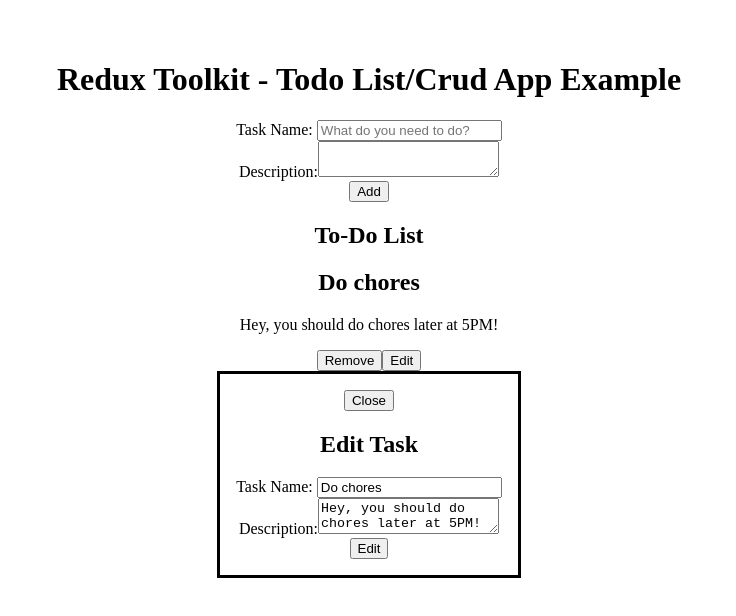
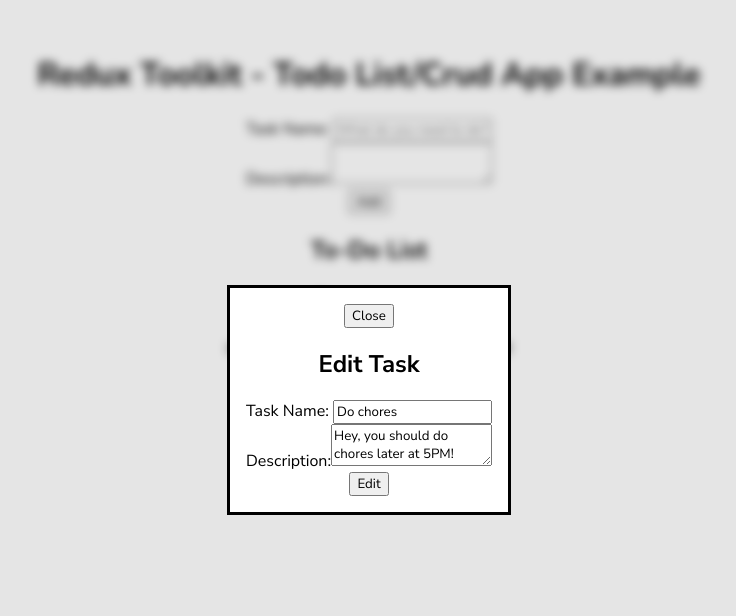
Before and after one commit to Shubamium/ReduxTodos, a React (Vite) app: page / in a window 1280 px wide. Both pictures are taken after a click on the button "Edit". Shown: the top 616 px of the page, without its empty margins (271-1007 px from the left). Built offline with nearby package versions, Linux system fonts and the light colour scheme.

Commit message:
Fix the dialog to modal

```diff
--- a/package.json
+++ b/package.json
@@ -15,7 +15,8 @@
     "react-dom": "^18.2.0",
     "react-hook-form": "^7.44.3",
     "react-redux": "^8.0.7",
-    "redux": "^4.2.1"
+    "redux": "^4.2.1",
+    "styled-components": "^5.3.11"
   },
   "devDependencies": {
     "@types/react": "^18.0.37",
--- a/src/App.css
+++ b/src/App.css
@@ -1,6 +1,11 @@
+@import url('https://fonts.googleapis.com/css2?family=Nunito+Sans:ital,wght@0,200;0,300;0,400;0,500;0,600;0,700;0,800;0,900;0,1000;1,200;1,300;1,400;1,500;1,600;1,700;1,800;1,900;1,1000&display=swap');
 #root {
   max-width: 1280px;
   margin: 0 auto;
   padding: 2rem;
   text-align: center;
 }
+
+*{
+  font-family: 'Nunito Sans',sans-serif;
+}
--- a/src/components/TodoView.jsx
+++ b/src/components/TodoView.jsx
@@ -1,7 +1,9 @@
 import { useDispatch } from "react-redux"
 import { listActions } from "../features/list/listSlice"
 import { TodoAdder } from "./TodoAdder"
-import { useState } from "react"
+import { useEffect, useRef, useState } from "react"
+import styled from "styled-components"
+import { createPortal,findDOMNode } from "react-dom"
 
 
 export const TodoView = (props) => {
@@ -30,11 +32,16 @@
             )
         })
     }
+    function renderEditDialog(){
+        const root = document.getElementById('root');
+        const childrn = <EditDialog placeholder={placeholder} id={toEdit} isOpen={dialog} onClose={closeDialog}></EditDialog>;
+        return createPortal(childrn,root);
+    }
     return (
-        <div>
+        <div style={{position:'relative'}}>
             <h2>To-Do List</h2>
             {props.list && renderList(props.list)}
-            <EditDialog placeholder={placeholder} id={toEdit} isOpen={dialog} onClose={closeDialog}></EditDialog>
+            {renderEditDialog()}
         </div>
     )
 }
@@ -55,14 +62,28 @@
     )
 }
 
+const StyledEditDialog = styled.dialog`
+    &::backdrop{
+        opacity:1;
+        backdrop-filter: blur(5px);
+    }
 
+`
 const EditDialog = (props) => {
     const closeDialog = ()=>{props.onClose && props.onClose()};
+    const modalRef = useRef();
+    useEffect(()=>{
+        if(props.isOpen){
+            modalRef.current.showModal();
+        }else{
+            modalRef.current.close();
+        }
+    },[props.isOpen]);
     return (
-        <dialog open={props.isOpen}>
+        <StyledEditDialog ref={modalRef}>
             <button onClick={closeDialog}>Close</button>
             <h2>Edit Task</h2>
             <TodoAdder placeholder={props.placeholder} onSubmit={closeDialog} toEdit={props.id} isEdit={true}/>
-        </dialog>
+        </StyledEditDialog>
     )
 }
--- a/src/main.jsx
+++ b/src/main.jsx
@@ -3,11 +3,20 @@
 import App from './App.jsx'
 import { Provider } from 'react-redux'
 import store from './app/store.js'
+import { createGlobalStyle, css } from 'styled-components'
 
 
+const GlobalStyle = createGlobalStyle(css`
+  body{
+    padding: 0;
+    margin: 0;
+    box-sizing: border-box;
+  }
+`);
 ReactDOM.createRoot(document.getElementById('root')).render(
   <React.StrictMode>
     <Provider store={store}>
+      <GlobalStyle/>
       <App />
     </Provider>
   </React.StrictMode>,
```
Also changed, not shown: 1 other file (tests, documents, lock files or other folders).
